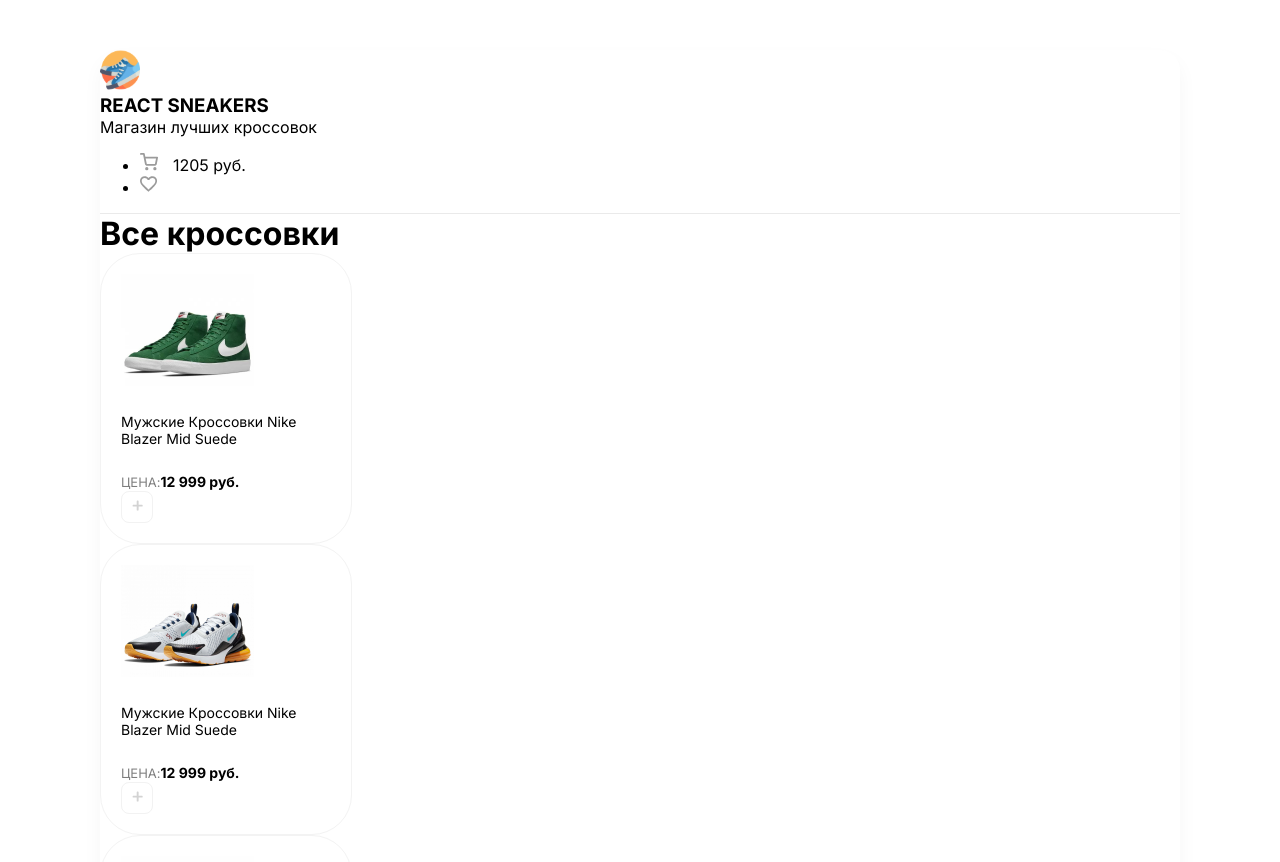
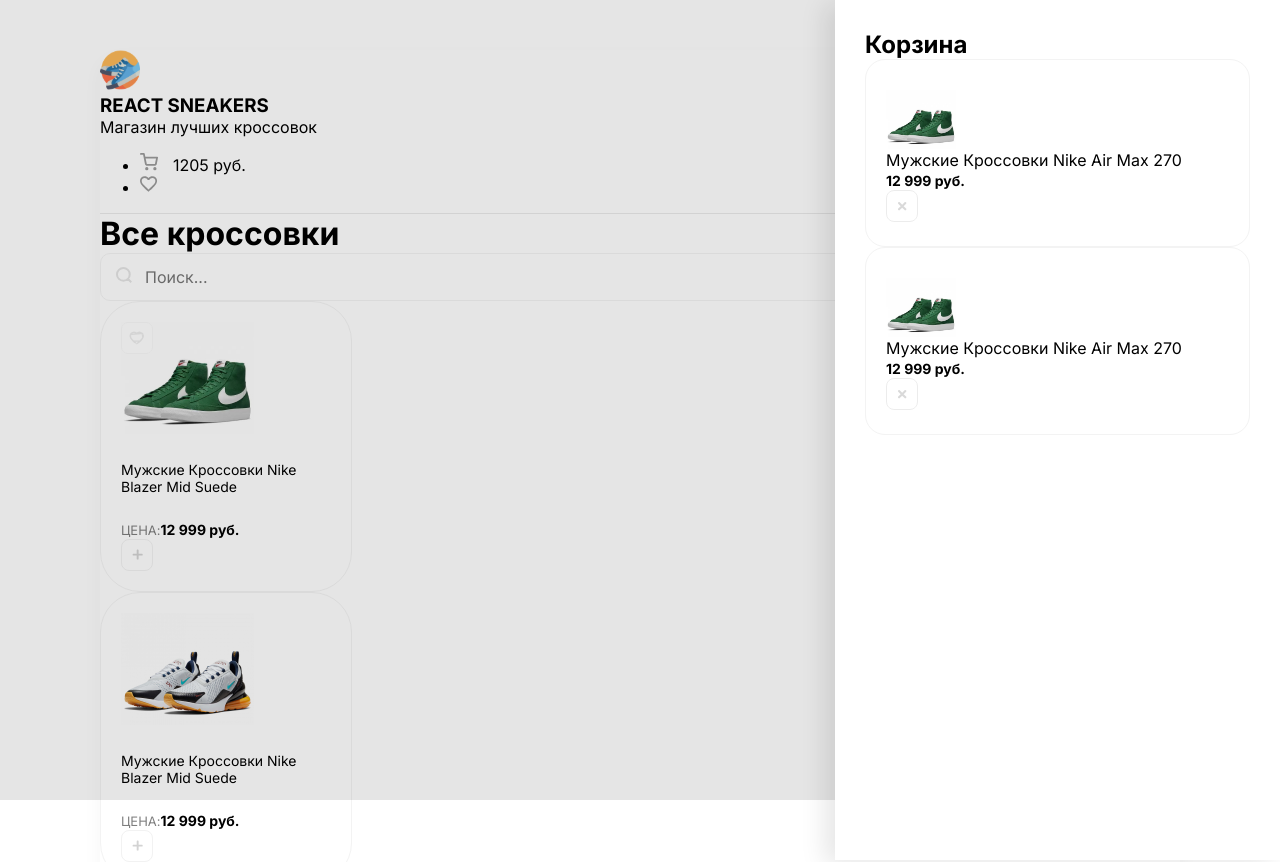
Before and after one commit to RV87K/sneakers-react, a React (Create React App) app: page / in a window 1280 px wide. Shown: the top 862 px of the page. Built offline with nearby package versions, Linux system fonts and the light colour scheme.

Commit message:
feat: add cartItem blok

```diff
--- a/src/App.js
+++ b/src/App.js
@@ -1,6 +1,29 @@
 function App() {
   return (
     <div className="wrapper clear">
+      <div className="overlay">
+        <div className="drawer">
+          <h2 className="mb-30">Корзина</h2>
+          <div className="cartItem d-flex align-center mb-20">
+            <div style={{backgroundImage: 'url(/img/sneakers/1.jpg)'}} className="cartItemImg">
+            </div>
+            <div className="mr-20">
+              <p className="mb-5">Мужские Кроссовки Nike Air Max 270</p>
+              <b>12 999 руб.</b>
+            </div>
+            <img className="removeBtn" src="/img/btn-remove.svg" alt="remove" />
+          </div>
+          <div className="cartItem d-flex align-center mb-20">
+            <div style={{backgroundImage: 'url(/img/sneakers/1.jpg)'}} className="cartItemImg">
+            </div>
+            <div className="mr-20">
+              <p className="mb-5">Мужские Кроссовки Nike Air Max 270</p>
+              <b>12 999 руб.</b>
+            </div>
+            <img className="removeBtn" src="/img/btn-remove.svg" alt="remove" />
+          </div>
+        </div>
+      </div>
       <header className="d-flex justify-between align-center p-40">
         <div className="headerLeft d-flex align-center">
           <img width={40} height={40} src="/img/logo.svg" />
@@ -20,9 +43,18 @@
         </ul>
       </header>
       <div className="content p-40">
-        <h1 className="mb-40">Все кроссовки</h1>
+        <div className="d-flex justify-between align-center mb-40">
+          <h1>Все кроссовки</h1>
+          <div className="search-block d-flex">
+            <img src="/img/search.svg" alt="Search" />
+            <input placeholder="Поиск..." />
+          </div>
+        </div>
         <div className="d-flex">
           <div className="card">
+            <div className="favorite">
+              <img src="/img/unliked.svg" alt="unliked-heart" />
+            </div>
             <img width={133} height={112} src="/img/sneakers/1.jpg" />
             <h5>Мужские Кроссовки Nike Blazer Mid Suede</h5>
             <div className="d-flex justify-between align-center">
--- a/src/index.scss
+++ b/src/index.scss
@@ -1,7 +1,9 @@
+* {
+  font-family: "Inter", system-ui;
+}
 
 body {
   margin: 0;
-  font-family: "Inter", system-ui;
   -webkit-font-smoothing: antialiased;
   -moz-osx-font-smoothing: grayscale;
 }
@@ -39,6 +41,17 @@
   width: 210px;
   border-radius: 40px;
   margin-right: 30px;
+  transition: box-shadow 0.2s ease-in-out, transform 0.2s ease-in-out;
+
+  &:hover {
+    box-shadow: 0px 20px 35px rgba(0, 0, 0, 0.06);
+    transform: translateY(-5px);
+  }
+
+  .favorite {
+    position: absolute;
+    cursor: pointer;
+  }
 
   span {
     opacity: 0.5;
@@ -50,7 +63,7 @@
     font-size: 14px;
   }
 
-  h5{
+  h5 {
     font-weight: 400;
     font-size: 14px;
   }
@@ -65,3 +78,75 @@
   height: 32px;
   cursor: pointer;
 }
+
+.search-block {
+  padding: 0 15px;
+  border: 1px solid #f3f3f3;
+  border-radius: 10px;
+
+  input {
+    border: none;
+    padding: 13px;
+    font-size: 16px;
+    width: 200px;
+  }
+}
+
+.overlay {
+  position: absolute;
+  top: 0;
+  left: 0;
+  background: rgba(0, 0, 0, 0.1);
+  width: 100%;
+  height: 100%;
+  z-index: 1;
+}
+
+.drawer {
+  position: absolute;
+  width: 420px;
+  padding: 30px;
+  width: 385px;
+  height: 100%;
+  right: 0;
+  background: #ffffff;
+  box-shadow: -10px 4px 24px rgba(0, 0, 0, 0.1);
+
+  h2 {
+    margin: 0;
+  }
+}
+
+.cartItem {
+  padding: 20px;
+  border: 1px solid #f3f3f3;
+  border-radius: 20px;
+  overflow: hidden;
+
+  .cartItemImg {
+    width: 70px;
+    height: 70px;
+    background-size: contain;
+    background-position: 0 10px;
+    background-repeat: no-repeat;
+    margin-right: 20px;
+  }
+
+  p {
+    font-size: 16px;
+    margin: 0;
+  }
+
+  b {
+    font-size: 14px;
+  }
+
+  .removeBtn {
+    opacity: 0.5;
+    transition: opacity 0.15s ease-in-out;
+
+    &:hover {
+      opacity: 1;
+    }
+  }
+}
```
